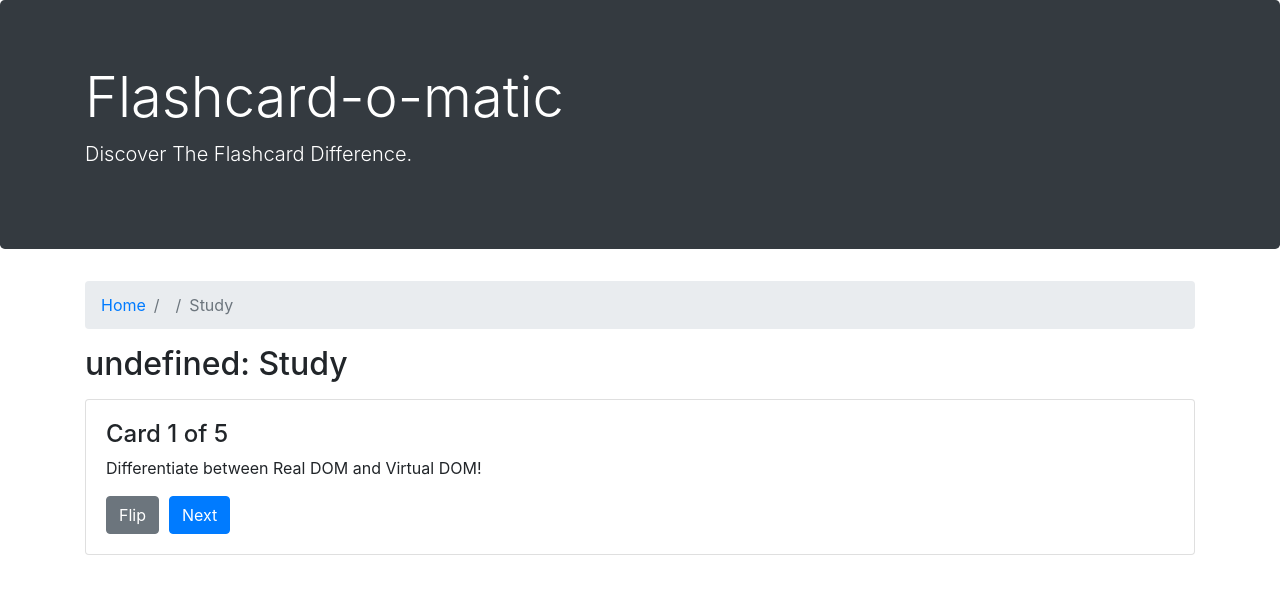
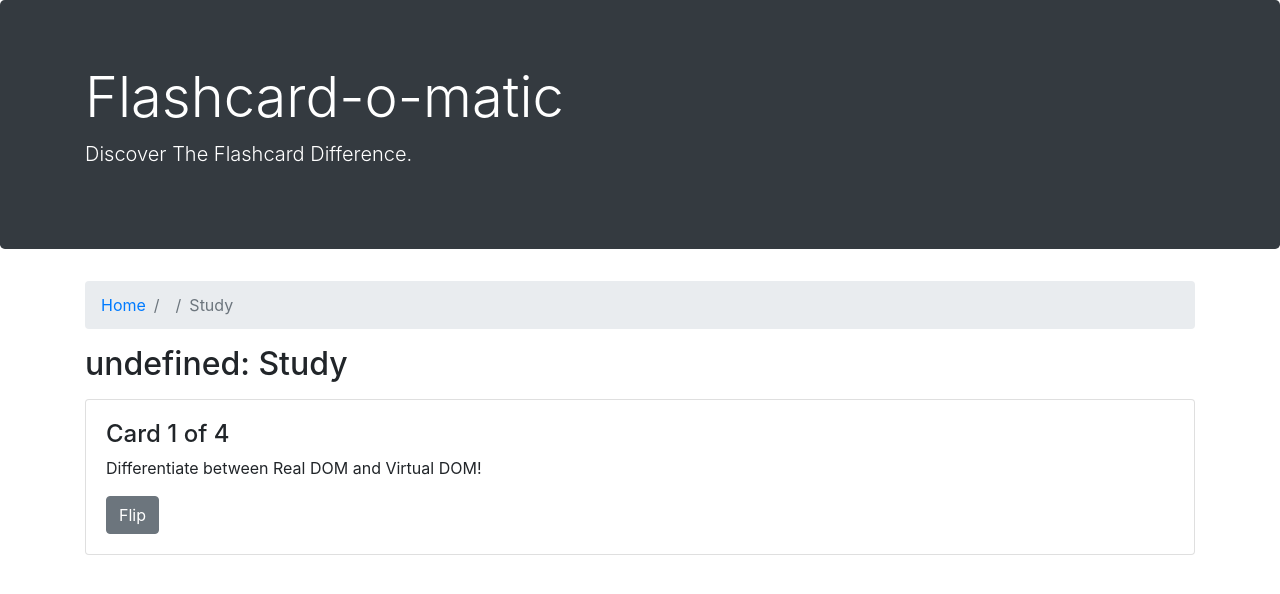
Before and after one commit to elersong/flashcards, a React (Create React App) app: page /decks/1/study in a window 1280 px wide. Shown: the top 594 px of the page. Built offline with nearby package versions, Linux system fonts and the light colour scheme; no server answers; data requests are answered from the project's data file; a web font is replaced by a local one.

Commit message:
conditional rendering for next card button

```diff
--- a/data/db.json
+++ b/data/db.json
@@ -48,12 +48,6 @@
       "back": "back, no for real this time",
       "deckId": 1,
       "id": 7
-    },
-    {
-      "front": "",
-      "back": "",
-      "deckId": 1,
-      "id": 8
     }
   ]
 }
--- a/src/Layout/Study/index.js
+++ b/src/Layout/Study/index.js
@@ -60,6 +60,19 @@ export default function Study({ readDeck, listCards }) {
   };
 
   const studyContent = (() => {
+    let nextButton;
+    if (!currentCard.displayFront) {
+      nextButton = <button
+      onClick={handleNextCard}
+      className="btn btn-primary"
+      type="button"
+      style={{ marginLeft: "10px" }}
+    >
+      Next
+    </button>;
+    } else {
+      nextButton = (null);
+    }
     if (cards.length >= 3) {
       return (
         <div className="card">
@@ -74,14 +87,7 @@ export default function Study({ readDeck, listCards }) {
             >
               Flip
             </button>
-            <button
-              onClick={handleNextCard}
-              className="btn btn-primary"
-              type="button"
-              style={{ marginLeft: "10px" }}
-            >
-              Next
-            </button>
+            {nextButton}
           </div>
         </div>
       );
@@ -94,10 +100,7 @@ export default function Study({ readDeck, listCards }) {
             this deck.
           </p>
           <Link to={`/decks/${deckId}/cards/new`}>
-            <button
-              className="btn btn-primary"
-              type="button"
-            >
+            <button className="btn btn-primary" type="button">
               {" "}
               <PlusCircleFill />
               &nbsp; Add Cards
```
